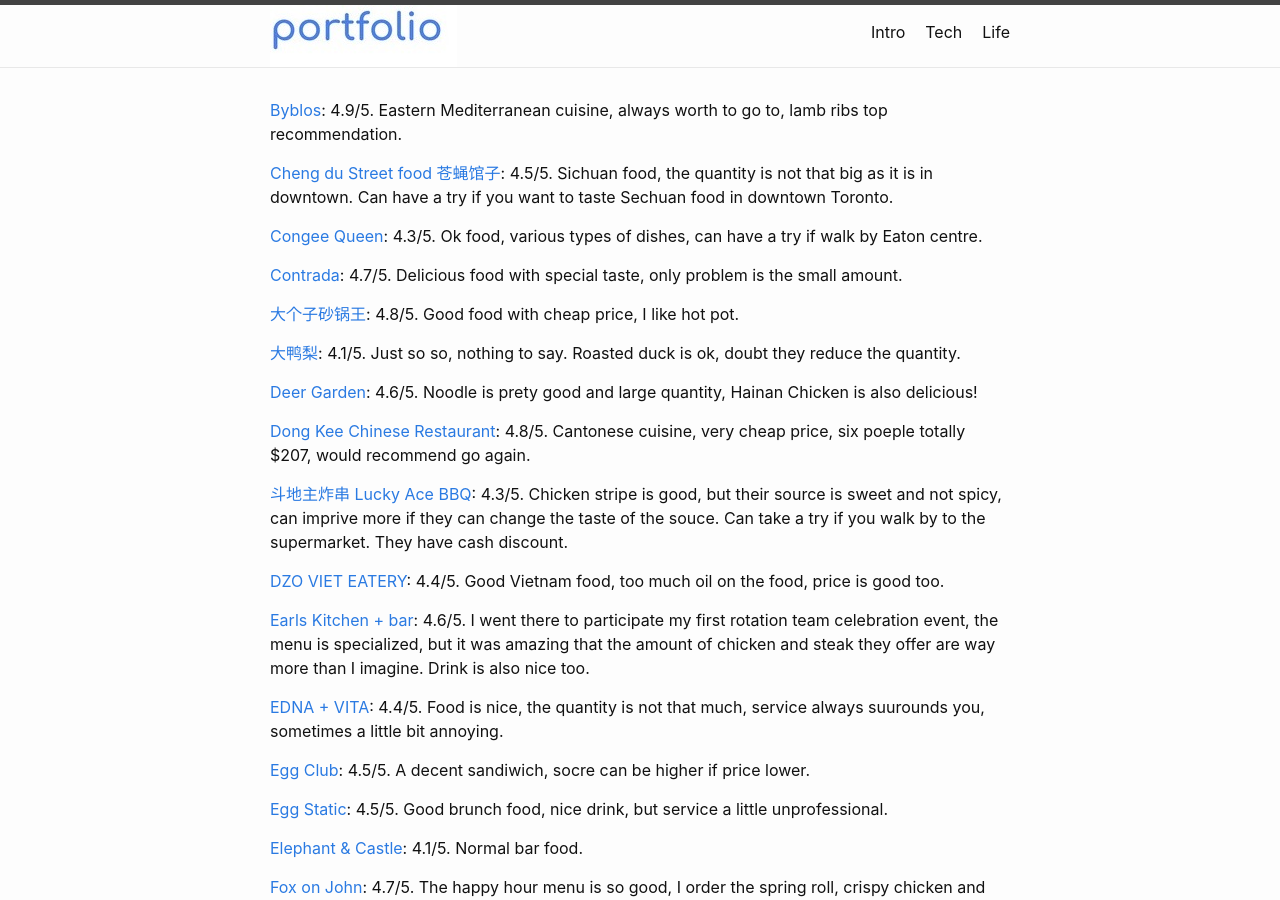
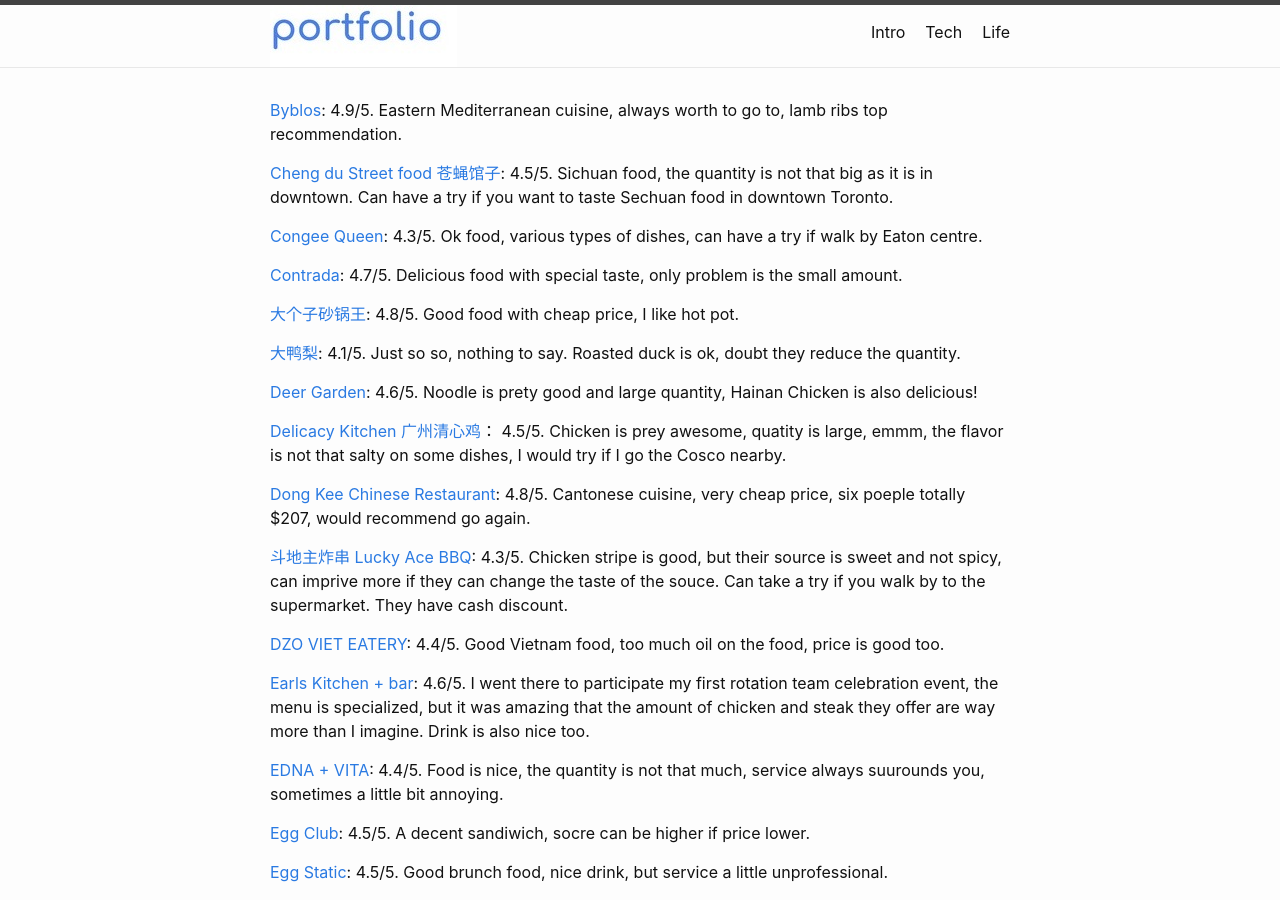
Before and after one commit to tangsiwei0831/portofolio, a Jekyll site: the page built from _Places/2022-07-11-Restaurants-01.md, in a window 1280 px wide and 900 px high. Built offline with Jekyll 4.4.1, drawn with Linux system fonts in a browser that asks for light colours; some of the changed text lies outside the part shown.

Commit message:
add restaurant

```diff
--- a/_Places/2022-07-11-Restaurants-01.md
+++ b/_Places/2022-07-11-Restaurants-01.md
@@ -19,6 +19,8 @@ order: 1
 [大鸭梨](https://places.singleplatform.com/dayali/menu?ref=google#menu_2368384): 4.1/5. Just so so, nothing to say. Roasted duck is ok, doubt they reduce the quantity.
 
 [Deer Garden](https://www.deergarden.net/): 4.6/5. Noodle is prety good and large quantity, Hainan Chicken is also delicious!
+
+[Delicacy Kitchen 广州清心鸡](https://www.delicacy-kitchen.com/)： 4.5/5. Chicken is prey awesome, quatity is large, emmm, the flavor is not that salty on some dishes, I would try if I go the Cosco nearby.
 
 [Dong Kee Chinese Restaurant](https://www.yelp.ca/biz/dong-kee-toronto): 4.8/5. Cantonese cuisine, very cheap price, six poeple totally $207, would recommend go again.
 
@@ -151,6 +153,8 @@ order: 1
 
 [有米酸奶](https://www.yomiesriceyogurt.com/): 4.6/5. Order Mango Pomelo Sago Yogurt, I like it!
 
+[Za Cafe Pizzeria and Bar](http://www.zaonbay.ca/): 4.6/5. Excellent pizza and pastas. If you live close to union station, worth to take a try for Italian food.
+
 [真东北饺子馆](https://kb.51.ca/item/18)：3.7/5. Dumpling is fine, other dishes are bad.
 
 [真牛中式烤肉 Kung Fu Beef Chinese BBQ](https://www.yelp.ca/biz/kung-fu-beef-chinese-bbq-%E7%9C%9F%E7%89%9B%E4%B8%AD%E5%BC%8F%E7%83%A4%E8%82%89-toronto): 4.3/5. Food is ok, lots of types to choose, worth to have a try.
```
Also changed, not shown: index.md (+1 -1 lines).
